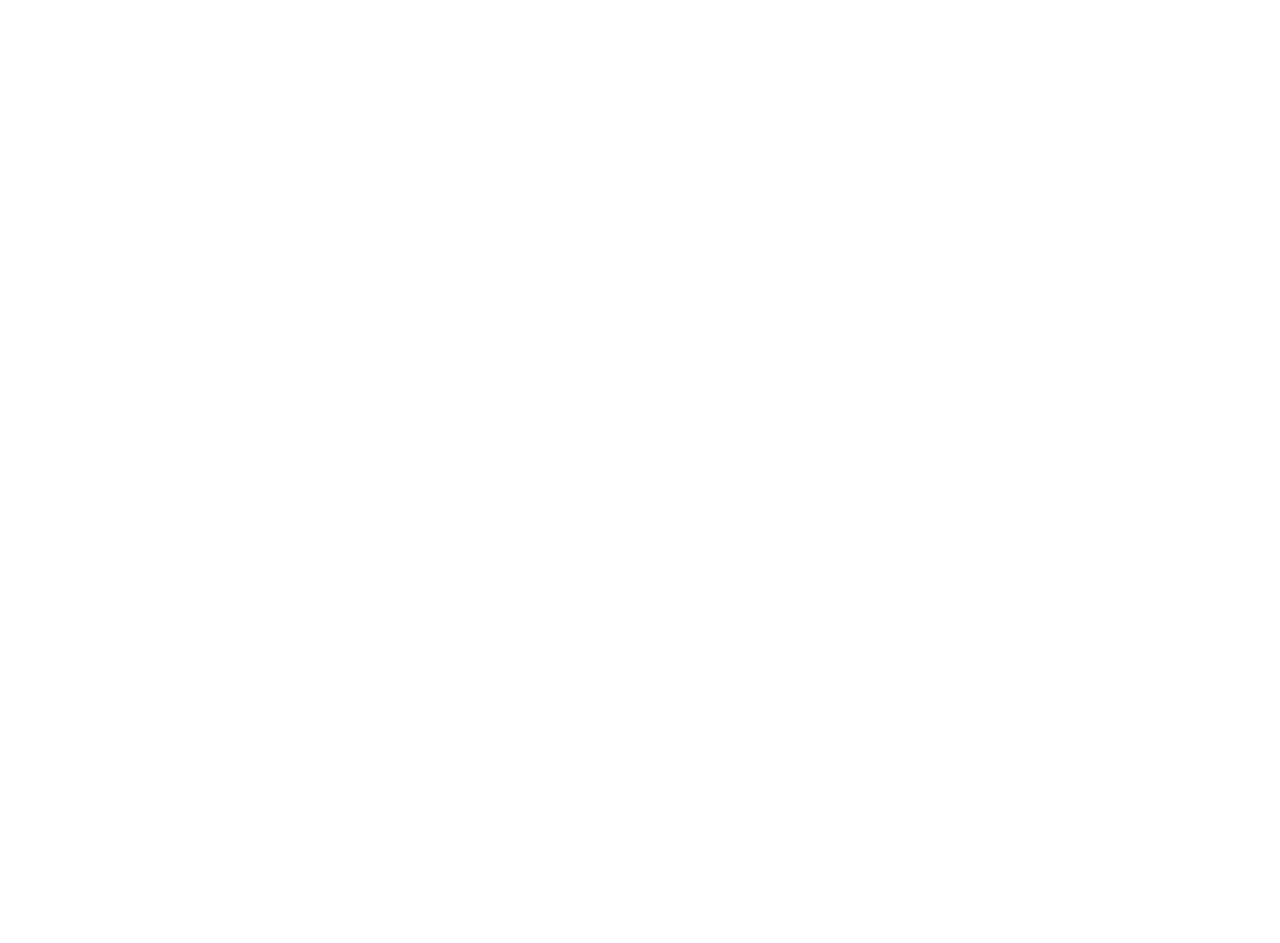
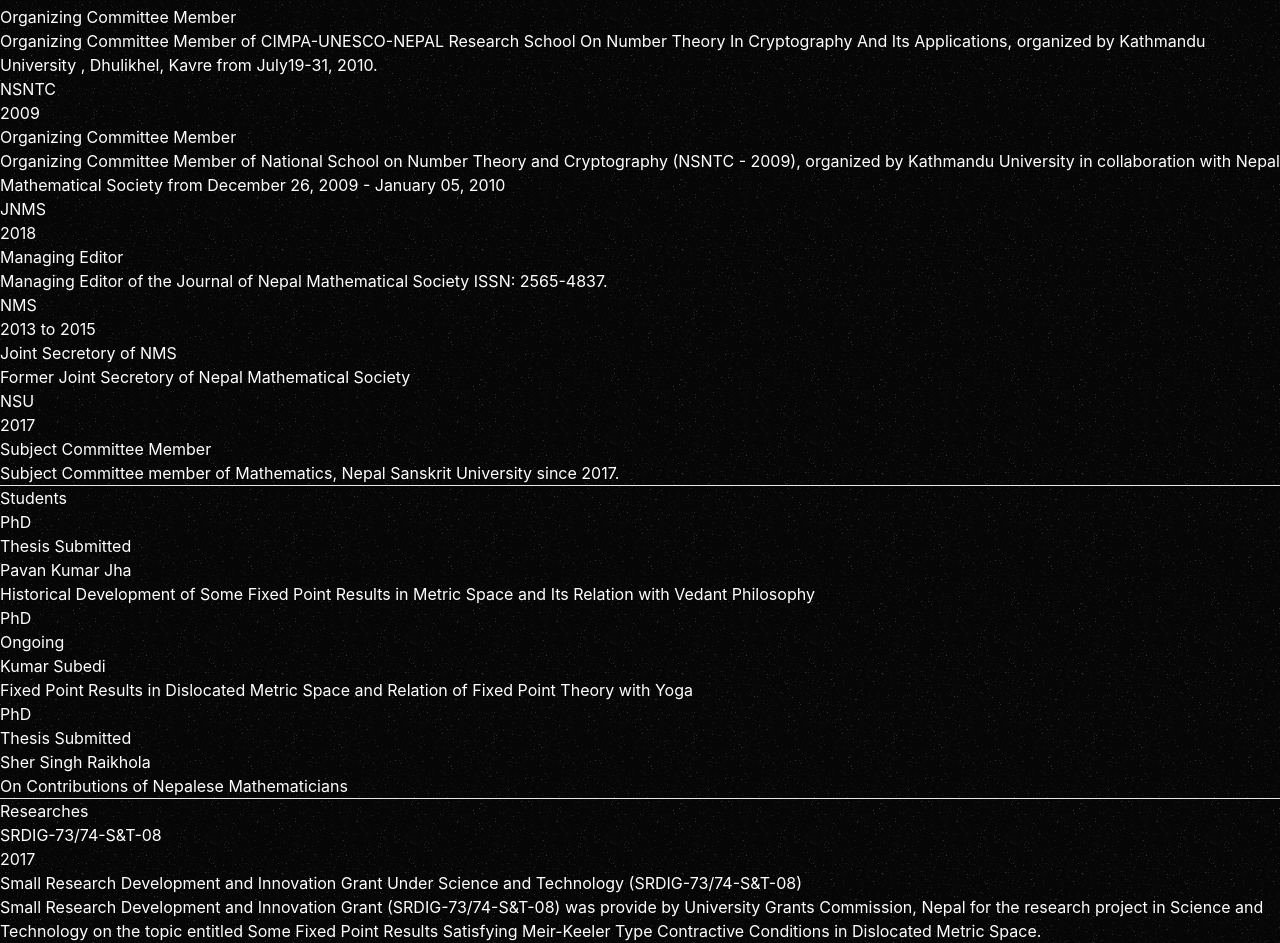
Before and after one commit to ghimireaacs/resumeDineshPanthi, a React (Create React App) app: page / in a window 1280 px wide. Shown: the part 8800-9743 px from the top of the page. Before the commit the page ends 8180 px from the top, so only its background shows below. Built offline with nearby package versions, Linux system fonts and the light colour scheme.

Commit message:
Populated Responsibilities Page and Created Components.

```diff
--- /dev/null
+++ b/src/components/Publications/Research.js
@@ -0,0 +1,23 @@
+import { researchProject } from "./responsibilitiesData";
+import "./responsibilities.css";
+
+const Researches = () => {
+  const researches = researchProject();
+
+  return (
+    <div className="research">
+      <h2>Researches</h2>
+      {researches.map((research) => (
+        <div key={research.id} className="research">
+          <p className="research-type">{research.heading}</p>
+          <p className="research-year">{research.Year}</p>
+          <p className="research-title">{research.title}</p>
+          <p className="research-authors">{research.description}</p>
+          {/* <p className="research-url">{research.url}</p> */}
+        </div>
+      ))}
+    </div>
+  );
+};
+
+export default Researches;
--- /dev/null
+++ b/src/components/Publications/Responsibilities.js
@@ -0,0 +1,25 @@
+import { responsibilitiesDatas } from "./responsibilitiesData";
+import "./responsibilities.css";
+
+const Responsibilities = () => {
+  const responsibilities = responsibilitiesDatas();
+
+  return (
+    <div className="responsibility">
+      <h2>Responsibilities</h2>
+      {responsibilities.map((responsibility) => (
+        <div key={responsibility.id} className="responsibility">
+          <p className="responsibility-year">{responsibility.heading}</p>
+          <p className="responsibility-year">{responsibility.Year}</p>
+          <p className="responsibility-title" href={responsibility.url}>
+            {responsibility.title}
+          </p>
+          <p className="responsibility-type">{responsibility.description}</p>
+          {/* <p className="responsibility-url">{responsibility.url}</p> */}
+        </div>
+      ))}
+    </div>
+  );
+};
+
+export default Responsibilities;
--- /dev/null
+++ b/src/components/Publications/Students.js
@@ -0,0 +1,23 @@
+import { researchStudents } from "./responsibilitiesData";
+import "./responsibilities.css";
+
+const Students = () => {
+  const students = researchStudents();
+
+  return (
+    <div className="student">
+      <h2>Students</h2>
+      {students.map((student) => (
+        <div key={student.id} className="student">
+          <p className="student-title">{student.title}</p>
+          <p className="student-year">{student.Year}</p>
+          <p className="student-authors">{student.student}</p>
+          <p className="student-citation">{student.description}</p>
+          {/* <p className="student-url">{student.url}</p> */}
+        </div>
+      ))}
+    </div>
+  );
+};
+
+export default Students;
--- /dev/null
+++ b/src/components/Publications/responsibilitiesData.js
@@ -0,0 +1,128 @@
+export function responsibilitiesDatas() {
+  const academicResponsibilities = [
+    {
+      id: 1,
+      Year: 2017,
+      heading: "NCHRTM ",
+      title: "Convener",
+      url: "",
+      description:
+        "National Conference on History and Recent trends of Mathematics ( NCHRTM -2017), June 2-4, 2017 , held at Pragya Bhavan, Kamaladi, Kathmandu, organized by Department of Mathematics, Valmeeki Campus, Nepal Sanskrit University in collaboration with Central Department of Mathematics, Tribhuvan University, Department of Natural Sciences, Kathmandu University and Nepal Mathematical Society.",
+    },
+    {
+      id: 2,
+      Year: 2017,
+      heading: "NCMA",
+      title: "Reviewer",
+      url: "",
+      description:
+        "Proceedings of National Conference on Mathematics and its Applications (NCMA -2017), January 11-13, 2017 organized by Nepal Matematical Society in collaboration with Central Department of Mathematics, Tribhuvan University, Department of Natural Sciences, Kathmandu University, Nepal Sanskrit University, Agriculture and Forestry University",
+    },
+    {
+      id: 3,
+      Year: 2014,
+      heading: "IWAM",
+      title: "Organizing Committee Member",
+      url: "",
+      description:
+        "Organizing Committee Member of Instructional Workshop on Applied Mathematics-2014 (IWAM-2014) from Feb. 20 -26, 2014, held at Kathmandu University, Dhulikhel, Nepal",
+    },
+    {
+      id: 4,
+      Year: 2016,
+      heading: "ICAMNS ",
+      title: "Local Organizing Committee Member",
+      url: "",
+      description:
+        "Local Organizing Committee Member of International Conference on Applications of Mathematics to Nonlinear Sciences-2016 (ICAMNS-2016) jointly organized by Nepal Mathematical Society (NMS), Association of Nepalese Mathematicians in America (ANMA), Central Department of Mathematics, Tribhuvan University and Department of Natural Sciences (Mathematics), Kathmandu University, during May 26-29, 2016.",
+    },
+    {
+      id: 5,
+      Year: 2010,
+      heading: "RSNTCA ",
+      title: "Organizing Committee Member",
+      url: "",
+      description:
+        "Organizing Committee Member of CIMPA-UNESCO-NEPAL Research School On Number Theory In Cryptography And Its Applications, organized by Kathmandu University , Dhulikhel, Kavre from July19-31, 2010.",
+    },
+    {
+      id: 6,
+      Year: 2009,
+      heading: "NSNTC ",
+      title: "Organizing Committee Member",
+      url: "",
+      description:
+        "Organizing Committee Member of National School on Number Theory and Cryptography (NSNTC - 2009), organized by Kathmandu University in collaboration with Nepal Mathematical Society from December 26, 2009 - January 05, 2010",
+    },
+    {
+      id: 7,
+      Year: 2018,
+      heading: "JNMS ",
+      title: "Managing Editor",
+      url: "http://www.nms.org.np/members.html",
+      description:
+        "Managing Editor of the Journal of Nepal Mathematical Society ISSN: 2565-4837.",
+    },
+    {
+      id: 8,
+      Year: "2013 to 2015",
+      heading: "NMS",
+      title: "Joint Secretory of NMS",
+      url: "http://www.nms.org.np/ ",
+      description: "Former Joint Secretory of Nepal Mathematical Society",
+    },
+    {
+      id: 9,
+      Year: 2017,
+      heading: "NSU ",
+      title: "Subject Committee Member",
+      url: "",
+      description:
+        "Subject Committee member of Mathematics, Nepal Sanskrit University since 2017.",
+    },
+  ];
+  return academicResponsibilities;
+}
+
+export function researchProject() {
+  const researchesData = [
+    {
+      id: 1,
+      Year: 2017,
+      heading: "SRDIG-73/74-S&T-08",
+      title:
+        "Small Research Development and Innovation Grant Under Science and Technology (SRDIG-73/74-S&T-08)",
+      description:
+        "Small Research Development and Innovation Grant (SRDIG-73/74-S&T-08) was provide by University Grants Commission, Nepal for the research project in Science and Technology on the topic entitled Some Fixed Point Results Satisfying Meir-Keeler Type Contractive Conditions in Dislocated Metric Space.",
+    },
+  ];
+  return researchesData;
+}
+export function researchStudents() {
+  const students = [
+    {
+      id: 1,
+      Year: "Thesis Submitted",
+      student: "Pavan Kumar Jha",
+      title: "PhD",
+      description:
+        "Historical Development of Some Fixed Point Results in Metric Space and Its Relation with Vedant Philosophy",
+    },
+    {
+      id: 2,
+      Year: "Ongoing",
+      student: "Kumar Subedi",
+      title: "PhD",
+      description:
+        "Fixed Point Results in Dislocated Metric Space and Relation of Fixed Point Theory with Yoga",
+    },
+    {
+      id: 3,
+      Year: "Thesis Submitted",
+      student: "Sher Singh Raikhola",
+      title: "PhD",
+      description: "On Contributions of Nepalese Mathematicians",
+    },
+  ];
+  return students;
+}
--- a/src/index.js
+++ b/src/index.js
@@ -9,6 +9,9 @@
 import Honors from "./components/Home/Honor";
 import Publication from "./components/Publications/Publication";
 import Conference from "./components/Publications/Conference";
+import Responsibilities from "./components/Publications/Responsibilities";
+import Students from "./components/Publications/Students";
+import Researches from "./components/Publications/Research";
 
 const root = ReactDOM.createRoot(document.getElementById("root"));
 root.render(
@@ -29,5 +32,11 @@
     <Publication />
     <hr />
     <Conference />
+    <hr />
+    <Responsibilities />
+    <hr />
+    <Students />
+    <hr />
+    <Researches />
   </React.StrictMode>
 );
```
Also changed, not shown: src/components/Publications/responsibilities.css (added).
